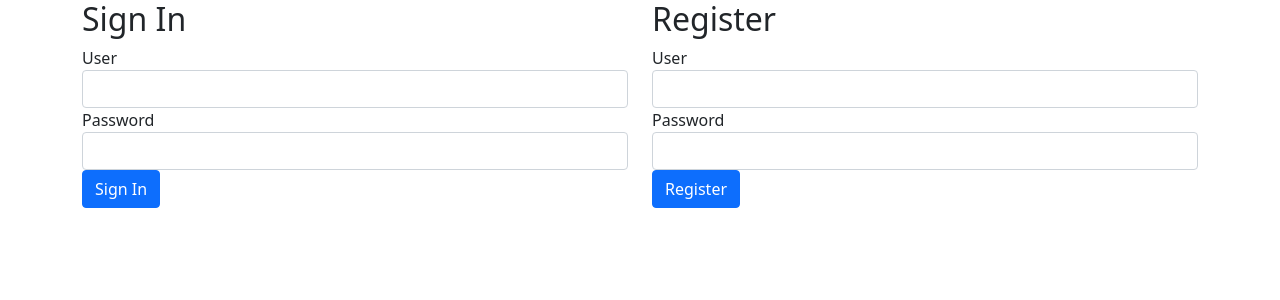
After one commit to jbeugre1/IU-GROUP, a PHP site: page /login.php in a window 1280 px wide. The commit adds this page. Shown: the top 300 px of the page. Run offline with PHP 8.4, Linux system fonts and the light colour scheme.

Commit message:
Update april fool

```diff
--- /dev/null
+++ b/login.php
@@ -0,0 +1,48 @@
+<!DOCTYPE html>
+<html>
+<head>
+    <!-- <meta charset='utf-8'> -->
+    <!-- <meta http-equiv='X-UA-Compatible' content='IE=edge'> -->
+    <title>Login and registration</title>
+    <!-- <meta name='viewport' content='width=device-width, initial-scale=1'> -->
+    <!-- <link rel='stylesheet' type='text/css' media='screen' href='main.css'> -->
+    <!-- <script src='main.js'></script> -->
+    <link rel="stylesheet" type="text/css" href="https://cdn.jsdelivr.net/npm/bootstrap@5.1.3/dist/css/bootstrap.min.css">
+</head>
+<body>
+    <div class="container">
+        <div class="signIn-box">
+            <div class="row">
+                <div class="col-md-6">
+                    <h2> Sign In</h2>
+                    <form action="authenticate.php" method="post">
+                        <div class="form-group">
+                            <label>User</label>
+                            <input type="text" name="user" class="form-control" required>
+                        </div>
+                        <div class="form-group">
+                            <label>Password</label>
+                            <input type="password" name="password" class="form-control" required>
+                        </div>
+                        <button type="submit" class="btn btn-primary">Sign In</button>
+                    </form>
+                </div>
+                <div class="col-md-6">
+                    <h2> Register</h2>
+                    <form action="register.php" method="post">
+                        <div class="form-group">
+                            <label>User</label>
+                            <input type="text" name="user" class="form-control" required>
+                        </div>
+                        <div class="form-group">
+                            <label>Password</label>
+                            <input type="password" name="password" class="form-control" required>
+                        </div>
+                        <button type="submit" class="btn btn-primary">Register</button>
+                    </form>
+                </div>
+            </div>
+        </div>
+    </div>
+</body>
+</html>
--- /dev/null
+++ b/logout.php
@@ -0,0 +1,5 @@
+<?php
+session_start();
+session_destroy();
+header('location:login.php');
+?>
```
Also changed, not shown: Login.html (+15 -14 lines), Register.html (+19 -0 lines), authenticate.php (added, +20 -0 lines), dbconnection.php (added, +19 -0 lines), register.php (added, +25 -0 lines), style.css (+19 -0 lines), 1 other file.
